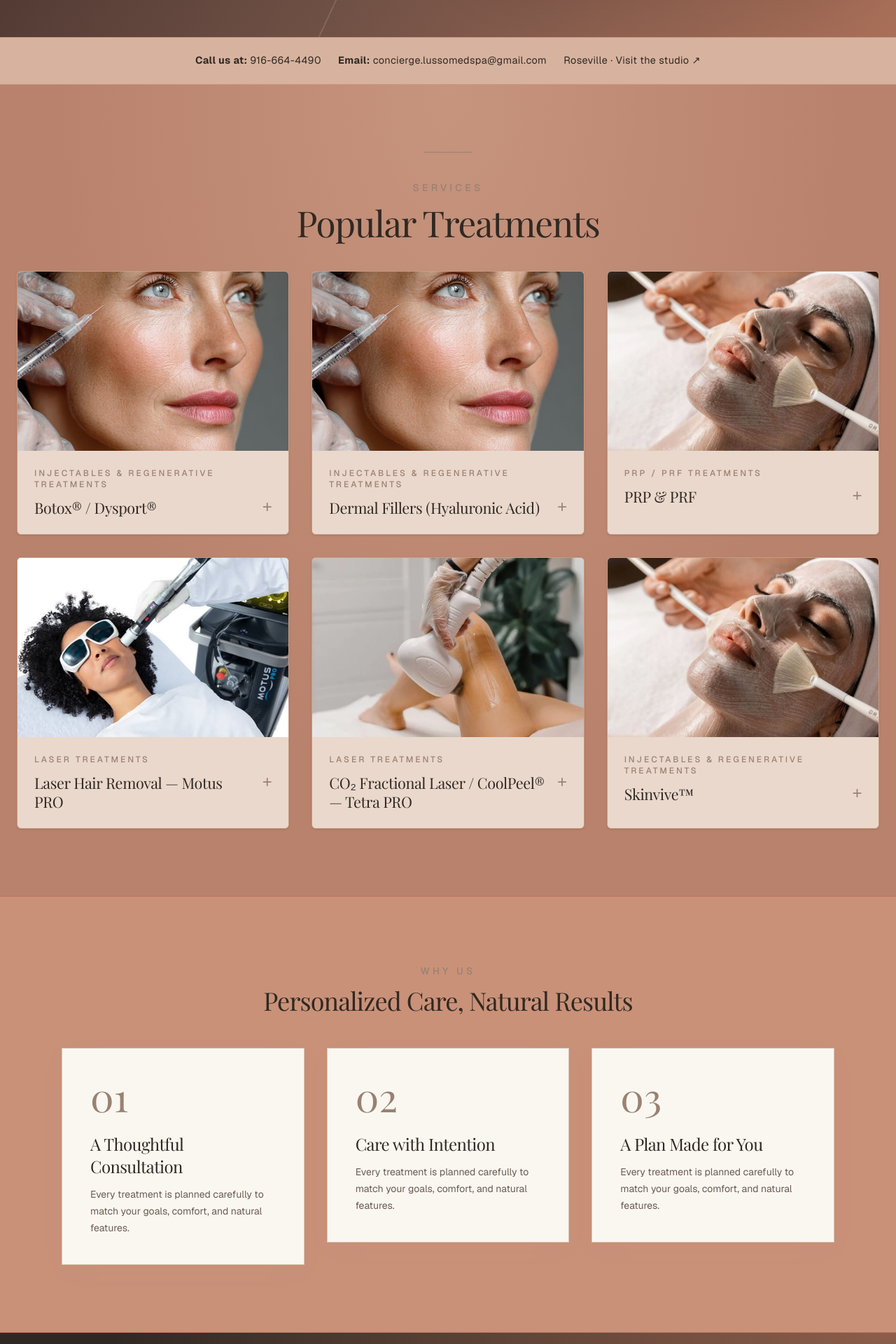
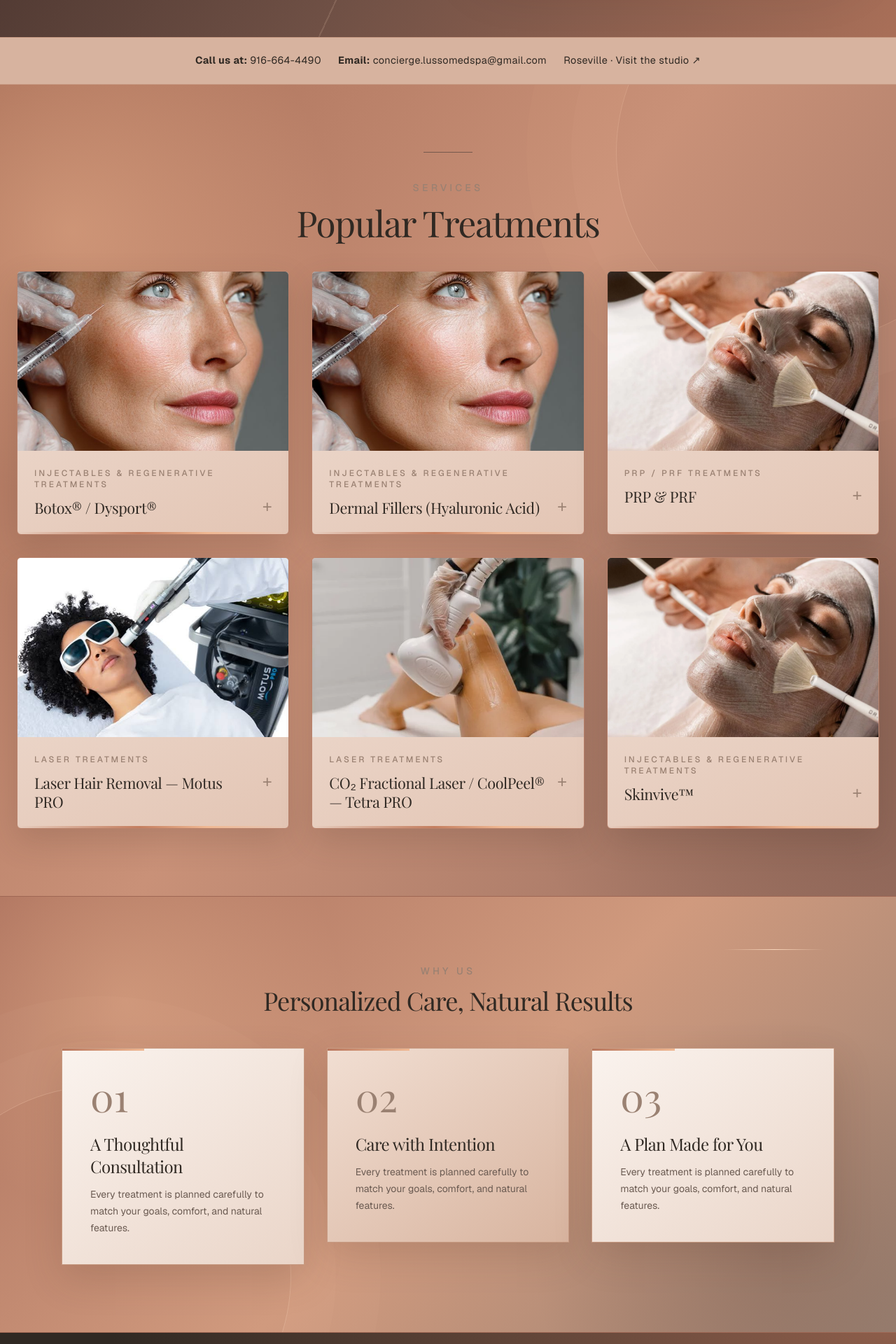
Before and after one commit to Lusso-MedSpa/Lusso-medspa, a Next.js app: page / in a window 1280 px wide. Shown: the part 720-2640 px from the top of the page at 70% size. Built offline with nearby package versions, Linux system fonts and the light colour scheme; no server answers; a web font is replaced by a local one.

Commit message:
Add layered highlights to treatment and why-us sections

```diff
--- a/src/app/globals.css
+++ b/src/app/globals.css
@@ -236,14 +236,16 @@ main .rounded-full{border-radius:3px}
 .lusso-home .lusso-hero a:last-child{background:transparent;color:#fff4eb;border-color:#f0c7aa}
 .lusso-home .lusso-hero a:hover{background:#fff4eb;color:#302923;transform:translateY(-3px)}
 .lusso-home .lusso-contact-strip{padding:1.4rem;background:#d7b39f;letter-spacing:.03em}
-.lusso-home .luxury-glow{position:relative;width:100%;max-width:none;padding:6rem max(1.5rem,calc((100vw - 1280px)/2));background:radial-gradient(ellipse at top,#d9ad966b,transparent 62%),#b9826c}
+.lusso-home .luxury-glow{position:relative;isolation:isolate;width:100%;max-width:none;overflow:hidden;padding:6rem max(1.5rem,calc((100vw - 1280px)/2));background:radial-gradient(circle at 8% 18%,#f0b89273 0,transparent 25%),radial-gradient(circle at 91% 78%,#5d40365c 0,transparent 30%),linear-gradient(125deg,#a96f58 0%,#c99178 48%,#9a6f60 100%)}
 .lusso-home .luxury-glow h2{font-size:clamp(2.5rem,4vw,4rem)}
-.lusso-home .luxury-glow:before{content:"";display:block;width:70px;height:1px;background:#9a8172;margin:0 auto 2.5rem}
-.lusso-treatment-card{background:#ead8cc;border-color:#c89b84}
-.lusso-home .lusso-philosophy{background:#c99178;border-block:1px solid #b8765d;padding-top:6rem;padding-bottom:6rem}
-.lusso-philosophy .rounded-3xl{position:relative;background:#faf7f1;border:1px solid #d8c8b5;text-align:left;padding:2.5rem;border-radius:0;box-shadow:0 10px 35px #9a817208}
+.lusso-home .luxury-glow:before{content:"";display:block;width:70px;height:1px;background:#76594d;margin:0 auto 2.5rem}
+.lusso-home .luxury-glow:after{content:"";position:absolute;z-index:-1;right:-9rem;top:-11rem;width:34rem;height:34rem;border:1px solid #f5c7a94a;border-radius:50%;box-shadow:0 0 0 4rem #f5c7a90a,0 0 0 8rem #f5c7a908;pointer-events:none}
+.lusso-treatment-card{background:linear-gradient(155deg,#f0e0d6 0%,#e3c5b4 100%);border-color:#b9826c;box-shadow:0 18px 45px #4931282e}.lusso-treatment-card:after{content:"";position:absolute;left:0;right:0;bottom:0;height:3px;background:linear-gradient(90deg,transparent,#c47e5f 45%,#f0b892 70%,transparent)}
+.lusso-home .lusso-philosophy{position:relative;isolation:isolate;overflow:hidden;background:radial-gradient(circle at 14% 24%,#f1bd965e 0,transparent 26%),radial-gradient(circle at 86% 82%,#6f504552 0,transparent 28%),linear-gradient(135deg,#ad725e 0%,#d09a7e 52%,#9a8172 100%);border-block:1px solid #9f6754;padding-top:6rem;padding-bottom:6rem}
+.lusso-home .lusso-philosophy:before{content:"";position:absolute;z-index:-1;left:-8rem;bottom:-12rem;width:34rem;height:34rem;border:1px solid #f7d1b657;border-radius:50%;box-shadow:0 0 0 4rem #f7d1b60a,0 0 0 8rem #f7d1b608}.lusso-home .lusso-philosophy:after{content:"";position:absolute;z-index:-1;right:8%;top:12%;width:9rem;height:1px;background:linear-gradient(90deg,transparent,#f8d5ba,transparent)}
+.lusso-philosophy .rounded-3xl{position:relative;background:linear-gradient(145deg,#faf3ee 0%,#ead5c8 100%);border:1px solid #c79b83;text-align:left;padding:2.5rem;border-radius:0;box-shadow:0 20px 50px #4d30252b}
 .lusso-step-number{display:block;font-family:var(--font-serif),Georgia,serif;font-size:3.5rem;color:#9a8172;margin-bottom:1.5rem;line-height:1}
-.lusso-philosophy .rounded-3xl:hover{box-shadow:0 22px 45px #9a817233;border-color:#9a8172}
+.lusso-philosophy .rounded-3xl:before{content:"";position:absolute;left:0;top:0;width:34%;height:3px;background:linear-gradient(90deg,#b8765d,#f0b892)}.lusso-philosophy .grid>*:nth-child(2) .rounded-3xl{background:linear-gradient(145deg,#f1ded2 0%,#d8b49f 100%)}.lusso-philosophy .rounded-3xl:hover{box-shadow:0 28px 58px #4d302542;border-color:#f0b892;transform:translateY(-3px)}
 .lusso-home .lusso-invitation{position:relative;background:radial-gradient(ellipse at top right,#b8765db0,transparent 62%),#302923;padding:6rem 1.5rem;color:#fff}
 .lusso-invitation h2{color:#f4e9da!important;font-size:clamp(2.5rem,4vw,4rem)}
 .lusso-invitation p{color:#e3d5c6!important}
```
